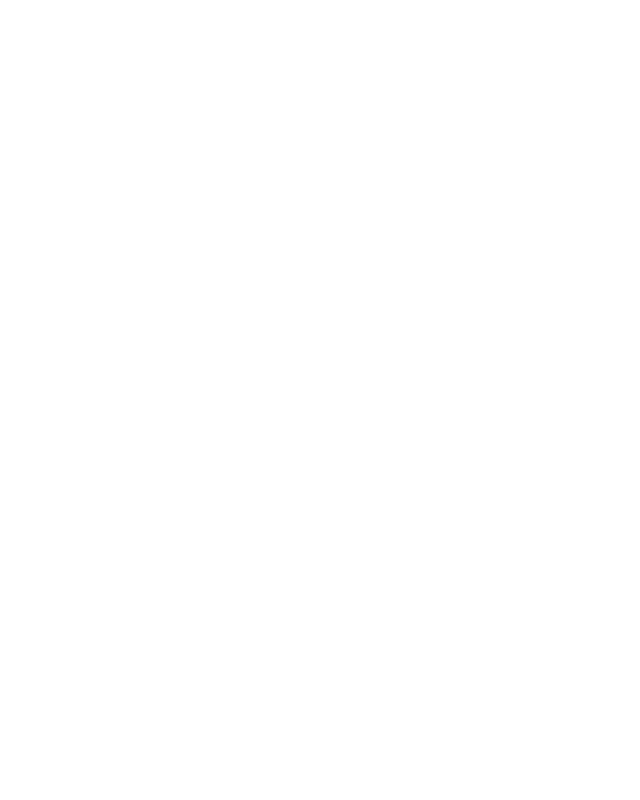
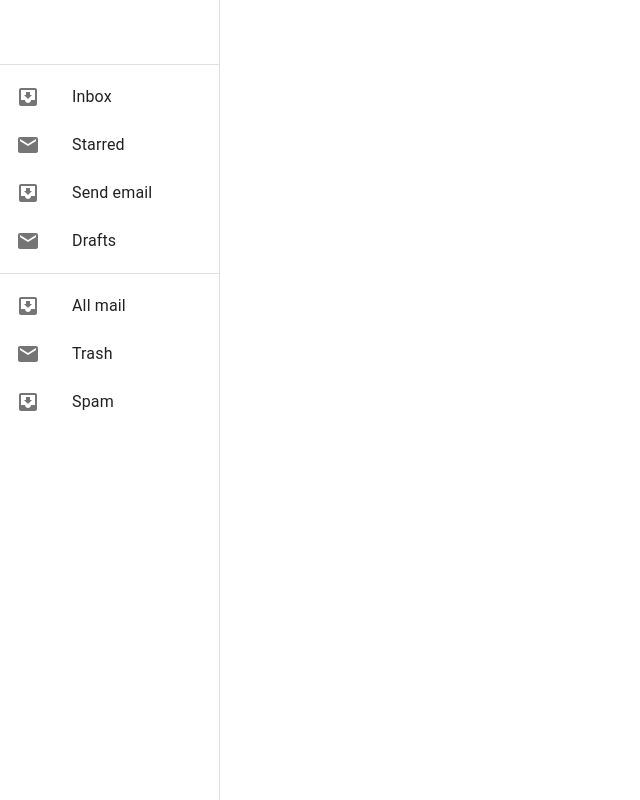
Before and after one commit to chiuwenyu/materialui, a React (Create React App) app: page / in a window 1280 px wide. Shown: the whole page, without its empty margins (0-640 px from the left). Built offline with nearby package versions, Linux system fonts and the light colour scheme.

Commit message:
import mui Drawer component

```diff
--- a/src/App.tsx
+++ b/src/App.tsx
@@ -1,7 +1,12 @@
 import React from "react";
+import Navbar from "./components/Navbar/Navbar";
 
 function App() {
-  return <div className="App"></div>;
+  return (
+    <div className="App">
+      <Navbar />
+    </div>
+  );
 }
 
 export default App;
--- /dev/null
+++ b/src/components/Navbar/Navbar.js
@@ -0,0 +1,65 @@
+import React from "react";
+import Box from "@mui/material/Box";
+import Drawer from "@mui/material/Drawer";
+import CssBaseline from "@mui/material/CssBaseline";
+import AppBar from "@mui/material/AppBar";
+import Toolbar from "@mui/material/Toolbar";
+import List from "@mui/material/List";
+import Typography from "@mui/material/Typography";
+import Divider from "@mui/material/Divider";
+import ListItem from "@mui/material/ListItem";
+import ListItemButton from "@mui/material/ListItemButton";
+import ListItemIcon from "@mui/material/ListItemIcon";
+import ListItemText from "@mui/material/ListItemText";
+import InboxIcon from "@mui/icons-material/MoveToInbox";
+import MailIcon from "@mui/icons-material/Mail";
+
+const Navbar = () => {
+  const drawerWidth = 220;
+  return (
+    <div>
+      <Drawer
+        sx={{
+          width: drawerWidth,
+          flexShrink: 0,
+          "& .MuiDrawer-paper": {
+            width: drawerWidth,
+            boxSizing: "border-box",
+          },
+        }}
+        variant="permanent"
+        anchor="left"
+      >
+        <Toolbar />
+        <Divider />
+        <List>
+          {["Inbox", "Starred", "Send email", "Drafts"].map((text, index) => (
+            <ListItem key={text} disablePadding>
+              <ListItemButton>
+                <ListItemIcon>
+                  {index % 2 === 0 ? <InboxIcon /> : <MailIcon />}
+                </ListItemIcon>
+                <ListItemText primary={text} />
+              </ListItemButton>
+            </ListItem>
+          ))}
+        </List>
+        <Divider />
+        <List>
+          {["All mail", "Trash", "Spam"].map((text, index) => (
+            <ListItem key={text} disablePadding>
+              <ListItemButton>
+                <ListItemIcon>
+                  {index % 2 === 0 ? <InboxIcon /> : <MailIcon />}
+                </ListItemIcon>
+                <ListItemText primary={text} />
+              </ListItemButton>
+            </ListItem>
+          ))}
+        </List>
+      </Drawer>
+    </div>
+  );
+};
+
+export default Navbar;
```
